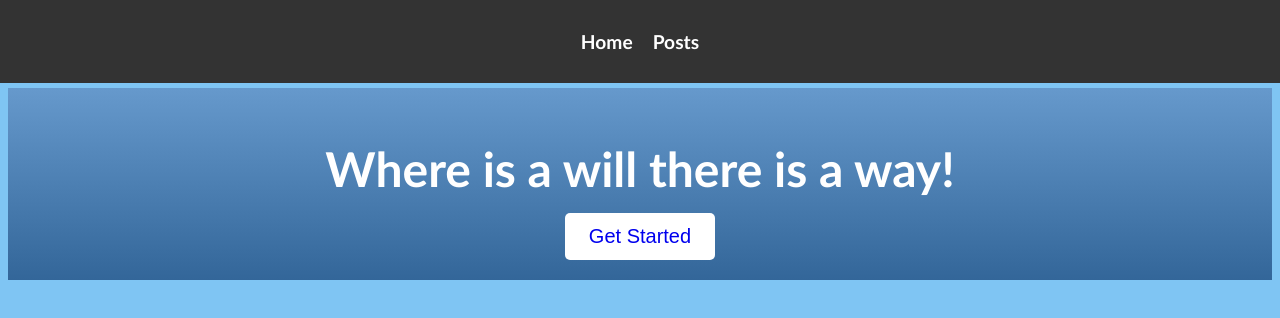
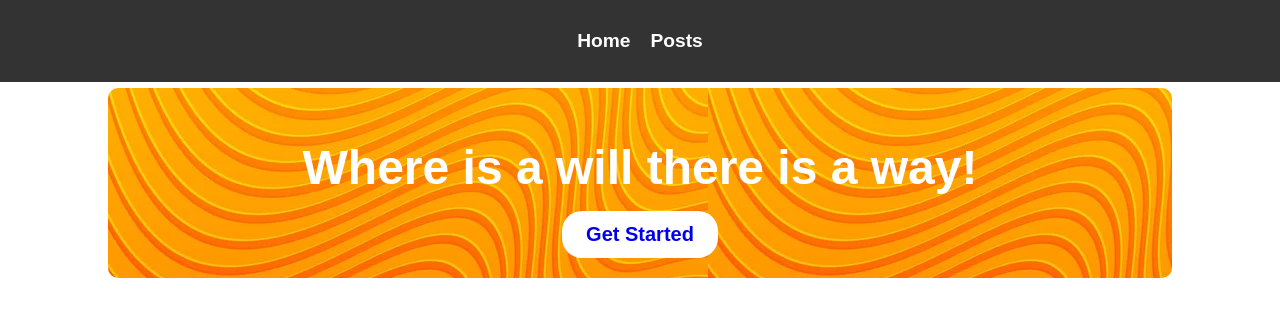
Before and after one commit to joaoAbracos/post-app, a Vue app in the folder vue-front/: page / in a window 1280 px wide. Shown: the top 318 px of the page. Built offline with nearby package versions, Linux system fonts and the light colour scheme.

Commit message:
home page layout

```diff
--- a/vue-front/src/assets/main.css
+++ b/vue-front/src/assets/main.css
@@ -1,4 +1,4 @@
 body {
-	background: #7fc5f3;
-    font-family: 'Gill Sans', 'Gill Sans MT', Calibri, 'Trebuchet MS', sans-serif;
+	/* background: #7fc5f3; */
+    font-family: 'Poppins', sans-serif;
 }
--- a/vue-front/src/views/HomeView.vue
+++ b/vue-front/src/views/HomeView.vue
@@ -2,7 +2,7 @@
 </script>
 
 <template>
-  <div class="container">
+  <div class="container" >
     <main>
       <h1>Where is a will there is a way!</h1>
       <button><RouterLink to="/posts">Get Started</RouterLink></button>
@@ -16,8 +16,10 @@
   justify-content: center;
   align-items: center;
   padding: 20px;
-  background: linear-gradient(to bottom, #6699CC, #336699);
+  background: url(@/assets/image.jpg);;
   color: #FFFFFF;
+  margin: 0 100px 0 100px;
+  border-radius: 10px;
 }
 
 main {
@@ -35,11 +37,12 @@ button {
   background-color: #FFFFFF;
   color: #336699;
   border: none;
-  border-radius: 5px;
+  border-radius: 20px;
   font-size: 1.25rem;
   padding: 0.75rem 1.5rem;
   cursor: pointer;
   transition: all 0.2s ease-in-out;
+  font-weight: 600;
 
 }
 button a{
@@ -47,7 +50,6 @@ button a{
 }
 
 button:hover {
-  background-color: #a6d2ff;
-  color: #FFFFFF;
+  transform: scale(1.1);
 }
 </style>
```
Also changed, not shown: vue-front/src/assets/image.jpg (added).
